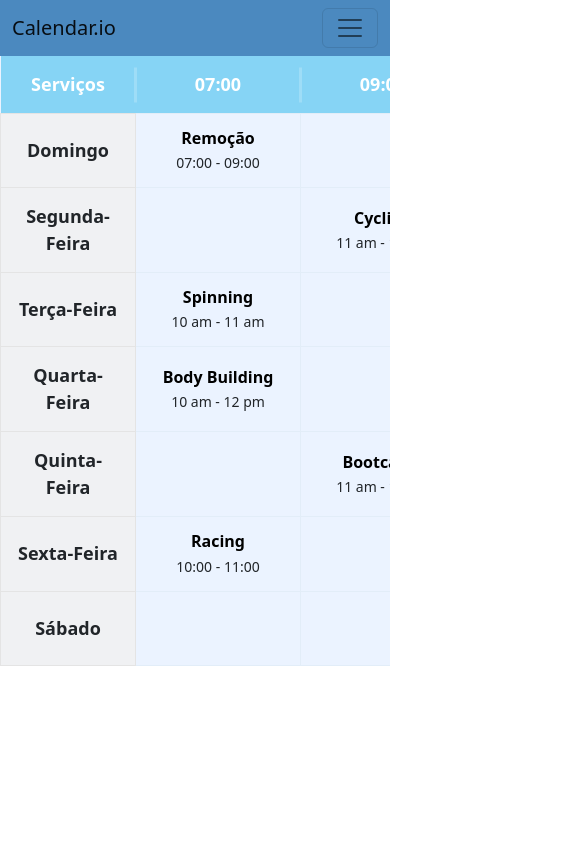
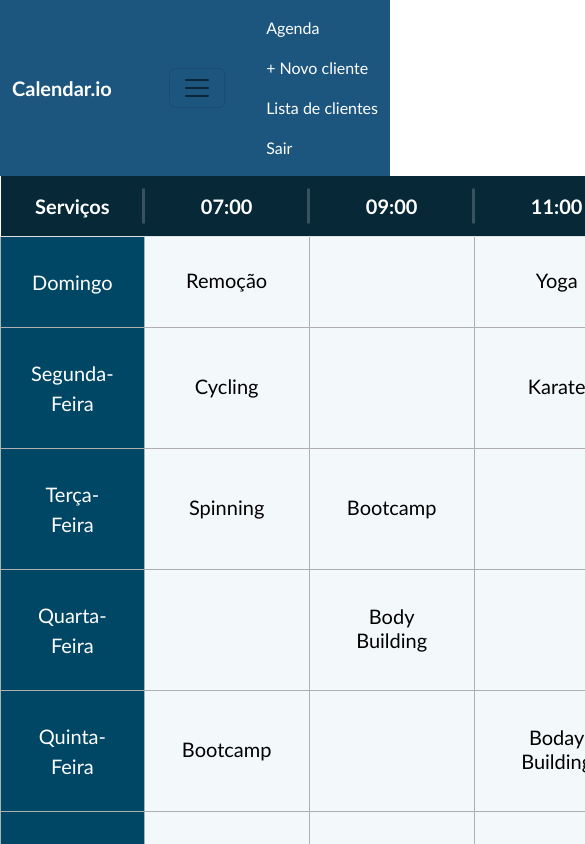
Before and after one commit to TonSvntos/Calendar.ioWeb, an Angular app: page /schedule in a window 390 px wide. Shown: the top 844 px of the page, 585 px wide, since content can reach past the window. Built offline with nearby package versions, Linux system fonts and the light colour scheme.

Commit message:
Alterações no html e css geral, login.component e schedule.component

```diff
--- a/src/app/login/login.component.css
+++ b/src/app/login/login.component.css
@@ -1,7 +1,47 @@
+body{
+  height: 100%;
+  display: grid;
+  grid-template-columns: 40% 60%;
+  background: #e8ece2;
+}
+
+.titulo{
+  display: flex;
+  flex-direction: column;
+  justify-content: center;
+  align-items: center;
+  background-color: #004E64;;
+}
+
+h2{
+  color: #FFF;
+  font-size: 80px;
+}
+
+p{
+  color: #FFF;
+  font-size: 25px;
+  font-family: 'Times New Roman', Times, serif;
+}
+
+h4{
+  color: #004E64;
+  text-align: center;
+  padding-top: 30%;
+}
+
+.form-group{
+  display: flex;
+  flex-direction: column;
+  justify-content: center;
+  align-items: center;
+  width: 50%;
+}
+
 .button {
   appearance: button;
   backface-visibility: hidden;
-  background-color: #4B89BF;
+  background-color: #16425B;
   border-radius: 6px;
   border-width: 0;
   box-shadow: rgba(50, 50, 93, .1) 0 0 0 1px inset,rgba(50, 50, 93, .1) 0 2px 5px 0,rgba(0, 0, 0, .07) 0 1px 1px 0;
@@ -10,7 +50,7 @@
   cursor: pointer;
   font-family: -apple-system,system-ui,"Segoe UI",Roboto,"Helvetica Neue",Ubuntu,sans-serif;
   font-size: 100%;
-  height: 44px;
+  height: 40px;
   line-height: 1.15;
   margin: 12px 0 0;
   outline: none;
@@ -36,8 +76,8 @@
 }
 
 .buttonAlign {
-    display: inline-block;
-    width: 200px;
-    vertical-align: top;
-    margin-left: 45%;
+  display: inline-block;
+  width: 200px;
+  vertical-align: top;
+  margin-left: 45%;
 }
--- a/src/app/schedule/schedule.component.css
+++ b/src/app/schedule/schedule.component.css
@@ -1,69 +1,33 @@
-.container-schedule{
-  display: flex;
-  flex-direction: row;
-  width: 100%;
-  margin-top: 30px;
-  border-radius: 5px;
+body{ height: 100%}
+
+.service{ background: #062837 } /*cor da barra*/
+
+.nav-link{ color: #fff; } /*cor da letra na barra*/
+
+.schedule-table table th { /*formatação da linha "Serviços"*/
+  padding: 15px;
+  color: #fff;
+  text-align: center;
+  font-size: 20px;
+  font-weight: 800;
+  position: relative;
 }
 
-.schedule-day{
-  width: 20%;
-  border: solid rgb(158, 157, 157) 2px;
+.active h4 { /*Atividades*/
+  font-weight: 500;
+  color: #000;
+  font-size: 20px;
+  margin-bottom: 5px;
 }
 
-.schedule-day .item-content, .day .discipline{
-  padding-top: 20px;
-  padding-bottom: 20px;
-}
-
-.schedule-day .item-content:focus{
-  outline: none;
-  outline-offset: 0px;
-}
-
-.schedule-day .discipline{
-  text-align: center;
-  cursor: pointer;
-  transition: 0.3s;
-}
-
-.schedule-day .discipline:hover{
-  background-color: rgb(243, 241, 241);
-}
-
-.discipline .discipline-title{
-  font-weight: bold;
-}
-
-.discipline .discipline-interval{
-  color: rgb(158, 157, 157);
+.schedule-table table tbody td.active:hover .hover { /*Fundo azul que aparece em cima das atividades*/
+  transform: translate(-50%, -50%) scale(1);
+  visibility: visible;
+  opacity: 1;
 }
 
 
-.titleBar{
-  background-color: #362FD9;
-}
-
-.titleColor{
-  color: white;
-}
-
-
-
-body{margin-top:20px;}
-.schedule-table table thead tr {
-background: #86d4f5;
-}
-.schedule-table table thead th {
-padding: 25px 50px;
-color: #fff;
-text-align: center;
-font-size: 20px;
-font-weight: 800;
-position: relative;
-border: 0;
-}
-.schedule-table table thead th:before {
+.schedule-table table thead th:before { /*Divisão que tem na linha de "Serviço"*/
 content: "";
 width: 3px;
 height: 35px;
@@ -73,72 +37,31 @@ right: -1px;
 top: 50%;
 transform: translateY(-50%);
 }
-.schedule-table table thead th.last:before {
-content: none;
-}
-.schedule-table table tbody td {
+
+.schedule-table table tbody td { /*Tabela*/
 vertical-align: middle;
-border: 1px solid #e2edf8;
+border: 1px solid #AFAFAF; /*cor - linha da tabela*/
+height: 100%;
 font-weight: 500;
 padding: 30px;
 text-align: center;
+background-color: #F3F8FA;
 }
-.schedule-table table tbody td.day {
-font-size: 22px;
-font-weight: 600;
-background: #f0f1f3;
-border: 1px solid #e4e4e4;
-position: relative;
-transition: all 0.3s linear 0s;
-min-width: 165px;
-}
-.schedule-table table tbody td.active {
-position: relative;
-z-index: 10;
-transition: all 0.3s linear 0s;
-min-width: 165px;
-}
-.schedule-table table tbody td.active h4 {
-font-weight: 700;
-color: #000;
-font-size: 20px;
-margin-bottom: 5px;
-}
-.schedule-table table tbody td.active p {
-font-size: 16px;
-line-height: normal;
-margin-bottom: 0;
-}
-.schedule-table table tbody td .hover h4 {
+
+.schedule-table table tbody td .hover h4 { /*Cor do titulo na janela de cada atividade*/
 font-weight: 700;
 font-size: 20px;
 color: #ffffff;
 margin-bottom: 5px;
 }
-.schedule-table table tbody td .hover p {
-font-size: 16px;
-margin-bottom: 5px;
-color: #ffffff;
-line-height: normal;
-}
-.schedule-table table tbody td .hover span {
+
+.schedule-table table tbody td .hover span { /*Cor do subtitulo na janela de cada atividade*/
 color: #ffffff;
 font-weight: 600;
 font-size: 18px;
 }
-.schedule-table table tbody td.active::before {
-position: absolute;
-content: "";
-min-width: 100%;
-min-height: 100%;
-transform: scale(0);
-top: 0;
-left: 0;
-z-index: -1;
-border-radius: 0.25rem;
-transition: all 0.3s linear 0s;
-}
-.schedule-table table tbody td .hover {
+
+.schedule-table table tbody td .hover { /*isso aq se tirar zoa com a formatação da janela*/
 position: absolute;
 left: 50%;
 top: 50%;
@@ -153,81 +76,16 @@ visibility: hidden;
 opacity: 0;
 transition: all 0.3s linear 0s;
 }
-.schedule-table table tbody td.active:hover .hover {
-transform: translate(-50%, -50%) scale(1);
-visibility: visible;
-opacity: 1;
+
+.schedule-table table tbody td.active { /*isso aq fica pra n dar ruim*/
+  position: relative;
+  z-index: 10;
+  transition: all 0.3s linear 0s;
+  min-width: 165px;
 }
-.schedule-table table tbody td.day:hover {
-background: #86d4f5;
-color: #fff;
-border: 1px solid #86d4f5;
+
+.schedule-table table td.day { /*formatação dos dias da semana*/
+  background: #004766 !important;
+  color: #fff;
+  font-size: 20px;
 }
-@media screen and (max-width: 1199px) {
-.schedule-table {
-display: block;
-width: 100%;
-overflow-x: auto;
-}
-.schedule-table table thead th {
-padding: 25px 40px;
-}
-.schedule-table table tbody td {
-padding: 20px;
-}
-.schedule-table table tbody td.active h4 {
-font-size: 18px;
-}
-.schedule-table table tbody td.active p {
-font-size: 15px;
-}
-.schedule-table table tbody td.day {
-font-size: 20px;
-}
-.schedule-table table tbody td .hover {
-padding: 15px 0;
-}
-.schedule-table table tbody td .hover span {
-font-size: 17px;
-}
-}
-@media screen and (max-width: 991px) {
-.schedule-table table thead th {
-font-size: 18px;
-padding: 20px;
-}
-.schedule-table table tbody td.day {
-font-size: 18px;
-}
-.schedule-table table tbody td.active h4 {
-font-size: 17px;
-}
-}
-@media screen and (max-width: 767px) {
-.schedule-table table thead th {
-padding: 15px;
-}
-.schedule-table table tbody td {
-padding: 15px;
-}
-.schedule-table table tbody td.active h4 {
-font-size: 16px;
-}
-.schedule-table table tbody td.active p {
-font-size: 14px;
-}
-.schedule-table table tbody td .hover {
-padding: 10px 0;
-}
-.schedule-table table tbody td.day {
-font-size: 18px;
-}
-.schedule-table table tbody td .hover span {
-font-size: 15px;
-}
-}
-@media screen and (max-width: 575px) {
-.schedule-table table tbody td.day {
-min-width: 135px;
-}
-}
--- a/src/app/schedule/schedule.component.html
+++ b/src/app/schedule/schedule.component.html
@@ -1,39 +1,30 @@
-
-
-
-<nav style="background-color: #4B89BF;" class="navbar navbar-expand-lg bg-body-tertiary">
+<body>
+  <nav class="navbar navbar-expand-lg" style="background: #1C557D">
     <div class="container-fluid">
-    <a class="navbar-brand" href="#">Calendar.io</a>
-    <button class="navbar-toggler" type="button" data-bs-toggle="collapse" data-bs-target="#navbarNavAltMarkup" aria-controls="navbarNavAltMarkup" aria-expanded="false" aria-label="Toggle navigation">
+      <a class="navbar-brand" href="#" style="color: #fff; font-weight: bold;">Calendar.io</a>
+      <button class="navbar-toggler" type="button" data-toggle="collapse" data-target="#navbarNav" aria-controls="navbarNav" aria-expanded="false" aria-label="Alterna navegação">
         <span class="navbar-toggler-icon"></span>
       </button>
-    <div class="collapse navbar-collapse justify-content-end" id="navbarNavAltMarkup">
+      <div>
         <div class="navbar-nav">
-        <a class="nav-link active" aria-current="page" href="/schedule">Agenda</a>
-        <a type="button"
-        class="nav-link"
-        data-bs-toggle="modal"
-        data-bs-target="#exampleModal">+ Adcionar novo cliente</a>
+          <li class="nav-item active">
+            <a class="nav-link" aria-current="page" href="/schedule">Agenda</a>
+          </li>
+          <a class="nav-link" type="button" data-bs-toggle="modal" data-bs-target="#exampleModal">+ Novo cliente</a>
           <a class="nav-link" routerLink="/search">Lista de clientes</a>
           <a class="nav-link" routerLink="">Sair</a>
-
         </div>
       </div>
     </div>
   </nav>
 
-<!-- <h2 class="d-flex justify-content-center titleBar titleColor pb-3 pt-3">
-  Horário
-</h2> -->
-
   <div>
-  <div class="w-95 w-md-75 w-lg-60 w-xl-55 mx-auto mb-6 text-center"></div>
-  <div class="row">
-    <div class="col-md-12">
-      <div  class="schedule-table">
-        <table class="table " style="background-color: #EBF3FF">
+    <div>
+      <div> <!-- class="col-md-12" -->
+        <div class="schedule-table">
+          <table class="table">
             <thead>
-            <tr>
+              <tr class="service">
                 <th>Serviços</th>
                 <th>07:00</th>
                 <th>09:00</th>
@@ -47,29 +38,23 @@
                 <td class="day">Domingo</td>
                 <td class="active">
                   <h4>Remoção</h4>
-                <p>07:00 - 09:00</p>
                   <div class="hover">
                     <h4>Remoção</h4>
-                  <p>07:00 - 09:00</p>
                     <span>Alexandre Dias</span>
                   </div>
                 </td>
                 <td></td>
                 <td class="active">
                   <h4>Yoga</h4>
-                <p>03 pm - 04 pm</p>
                   <div class="hover">
                     <h4>Yoga</h4>
-                  <p>03 pm - 04 pm</p>
                     <span>Francisco Watt</span>
                   </div>
                 </td>
                 <td class="active">
                   <h4>Boxing</h4>
-                <p>05 pm - 06 pm</p>
                   <div class="hover">
                     <h4>Boxing</h4>
-                  <p>05 pm - 046am</p>
                     <span>Charles King</span>
                   </div>
                 </td>
@@ -77,32 +62,26 @@
               </tr>
               <tr>
                 <td class="day">Segunda-Feira</td>
-              <td></td>
                 <td class="active">
                   <h4>Cycling</h4>
-                <p>11 am - 12 pm</p>
                   <div class="hover">
                     <h4>Cycling</h4>
-                  <p>11 am - 12 pm</p>
                     <span>Tabitha Potter</span>
                   </div>
                 </td>
+                <td></td>
                 <td class="active">
                   <h4>Karate</h4>
-                <p>03 pm - 05 pm</p>
                   <div class="hover">
                     <h4>Karate</h4>
-                  <p>03 pm - 05 pm</p>
                     <span>Lester Gray</span>
                   </div>
                 </td>
                 <td></td>
                 <td class="active">
                   <h4>Crossfit</h4>
-                <p>07 pm - 08 pm</p>
                   <div class="hover">
                     <h4>Crossfit</h4>
-                  <p>07 pm - 08 pm</p>
                     <span>Candi Yip</span>
                   </div>
                 </td>
@@ -111,118 +90,96 @@
                 <td class="day">Terça-Feira</td>
                 <td class="active">
                   <h4>Spinning</h4>
-                <p>10 am - 11 am</p>
                   <div class="hover">
                     <h4>Spinning</h4>
-                  <p>10 am - 11 am</p>
                     <span>Mary Cass</span>
                   </div>
                 </td>
-              <td></td>
-              <td></td>
                 <td class="active">
                   <h4>Bootcamp</h4>
-                <p>05 pm - 06 pm</p>
                   <div class="hover">
                     <h4>Bootcamp</h4>
-                  <p>05 pm - 06 pm</p>
                     <span>Brenda Mastropietro</span>
                   </div>
                 </td>
+                <td></td>
                 <td class="active">
                   <h4>Boxercise</h4>
-                <p>07 pm - 08 pm</p>
                   <div class="hover">
                     <h4>Boxercise</h4>
-                  <p>07 pm - 08 pm</p>
                     <span>Marlene Bruce</span>
                   </div>
                 </td>
+                <td></td>
               </tr>
               <tr>
                 <td class="day">Quarta-Feira</td>
+                <td></td>
                 <td class="active">
                   <h4>Body Building</h4>
-                <p>10 am - 12 pm</p>
                   <div class="hover">
                     <h4>Body Building</h4>
-                  <p>10 am - 12 pm</p>
                     <span>Brenda Hester</span>
                   </div>
                 </td>
                 <td></td>
                 <td class="active">
                   <h4>Dance</h4>
-                <p>03 pm - 05 pm</p>
                   <div class="hover">
                     <h4>Dance</h4>
-                  <p>03 pm - 05 pm</p>
                     <span>Brian Ashworth</span>
                   </div>
                 </td>
-              <td></td>
                 <td class="active">
                   <h4>Health</h4>
-                <p>07 pm - 08 pm</p>
                   <div class="hover">
                     <h4>Health</h4>
-                  <p>07 pm - 08 pm</p>
                     <span>Mark Croteau</span>
                   </div>
                 </td>
               </tr>
               <tr>
                 <td class="day">Quinta-Feira</td>
-              <td></td>
                 <td class="active">
                   <h4>Bootcamp</h4>
-                <p>11 am - 12 pm</p>
                   <div class="hover">
                     <h4>Bootcamp</h4>
-                  <p>1 am - 12 pm</p>
                     <span>Elisabeth Schreck</span>
                   </div>
                 </td>
                 <td></td>
                 <td class="active">
                   <h4>Boday Building</h4>
-                <p>05 pm - 06 pm</p>
                   <div class="hover">
                     <h4>Boday Building</h4>
-                  <p>05 pm - 06 pm</p>
                     <span>Edward Garcia</span>
                   </div>
                 </td>
+                <td></td>
                 <td></td>
               </tr>
               <tr>
                 <td class="day">Sexta-Feira</td>
                 <td class="active">
                   <h4>Racing</h4>
-                <p>10:00 - 11:00</p>
                   <div class="hover">
                     <h4>Racing</h4>
-                  <p>10 am - 11 am</p>
                     <span>Jackie Potts</span>
                   </div>
                 </td>
                 <td></td>
                 <td class="active">
                   <h4>Energy Blast</h4>
-                <p>15:00 - 17:00</p>
                   <div class="hover">
                     <h4>Energy Blast</h4>
-                  <p>15:00 - 17:00</p>
                     <span>Travis Brown</span>
                   </div>
                 </td>
                 <td></td>
                 <td class="active">
                   <h4>Jumping</h4>
-                <p>19:00 - 20:00</p>
                   <div class="hover">
                     <h4>Jumping</h4>
-                  <p>19:00 - 20:00</p>
                     <span>Benjamin Barnett</span>
                   </div>
                 </td>
@@ -233,19 +190,15 @@
                 <td></td>
                 <td class="active">
                   <h4>Aerobics</h4>
-                <p>15:00 - 16:00</p>
                   <div class="hover">
                     <h4>Aerobics</h4>
-                  <p>15:00 - 16:00</p>
                     <span>Andre Walls</span>
                   </div>
                 </td>
                 <td class="active">
                   <h4>Cycling</h4>
-                <p>05 pm - 06 pm</p>
                   <div class="hover">
                     <h4>Cycling</h4>
-                  <p>05 pm - 06 pm</p>
                     <span>Margaret Thomas</span>
                   </div>
                 </td>
@@ -257,6 +210,7 @@
       </div>
     </div>
   </div>
+</body>
 <!-- end schedule -->
 
 
--- a/src/index.html
+++ b/src/index.html
@@ -1,5 +1,5 @@
 <!doctype html>
-<html lang="en">
+<html lang="pt-BR">
 <head>
   <meta charset="utf-8">
   <title>ArCondicionado</title>
--- a/src/styles.css
+++ b/src/styles.css
@@ -1 +1,8 @@
 /* You can add global styles to this file, and also import other style files */
+html, body{
+  height: 100%;
+}
+
+*{
+  font-family: Calibri, Nunito, 'Segoe UI', Tahoma, Geneva, Verdana, sans-serif;
+}
```
Also changed, not shown: src/app/app.component.css (+7 -0 lines), src/app/login/login.component.html (+38 -11 lines). Lines whose indentation alone changed are shown as unchanged.
